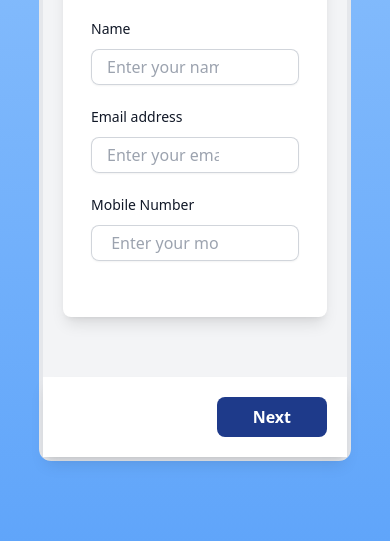
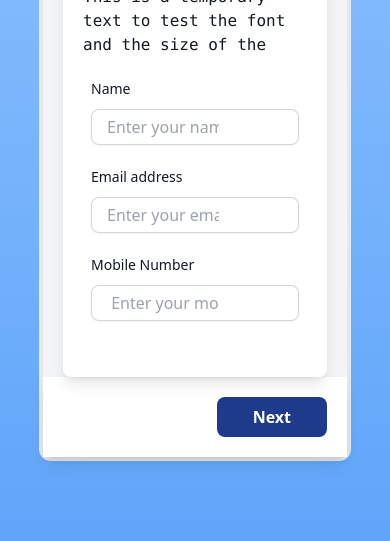
Before and after one commit to sharif2552/New-folder--12-, a website: page index.html in a window 390 px wide. Shown: the part 303-844 px from the top of the page. Drawn offline with nearby package versions, Linux system fonts and the light colour scheme; files that its build step writes are made by us from their sources.

Commit message:
Update form section styling

```diff
--- a/index.html
+++ b/index.html
@@ -126,7 +126,7 @@
 
             <!-- Form section -->
             <div
-              class="text_form m-5 bg-white -mt-24 z-10 relative shadow-lg lg:shadow-sm rounded-lg  px-5 lg:mt-10 lg:pt-10 lg:mr-0 lg:shadow-white"
+              class="text_form mx-5 bg-white -mt-9 z-10 relative sm:relative md:relative lg:relative shadow-lg lg:shadow-sm rounded-lg  px-5 lg:mt-10 lg:pt-10 lg:mr-0 lg:shadow-white"
             >
               <!-- Form title -->
               <div
```
